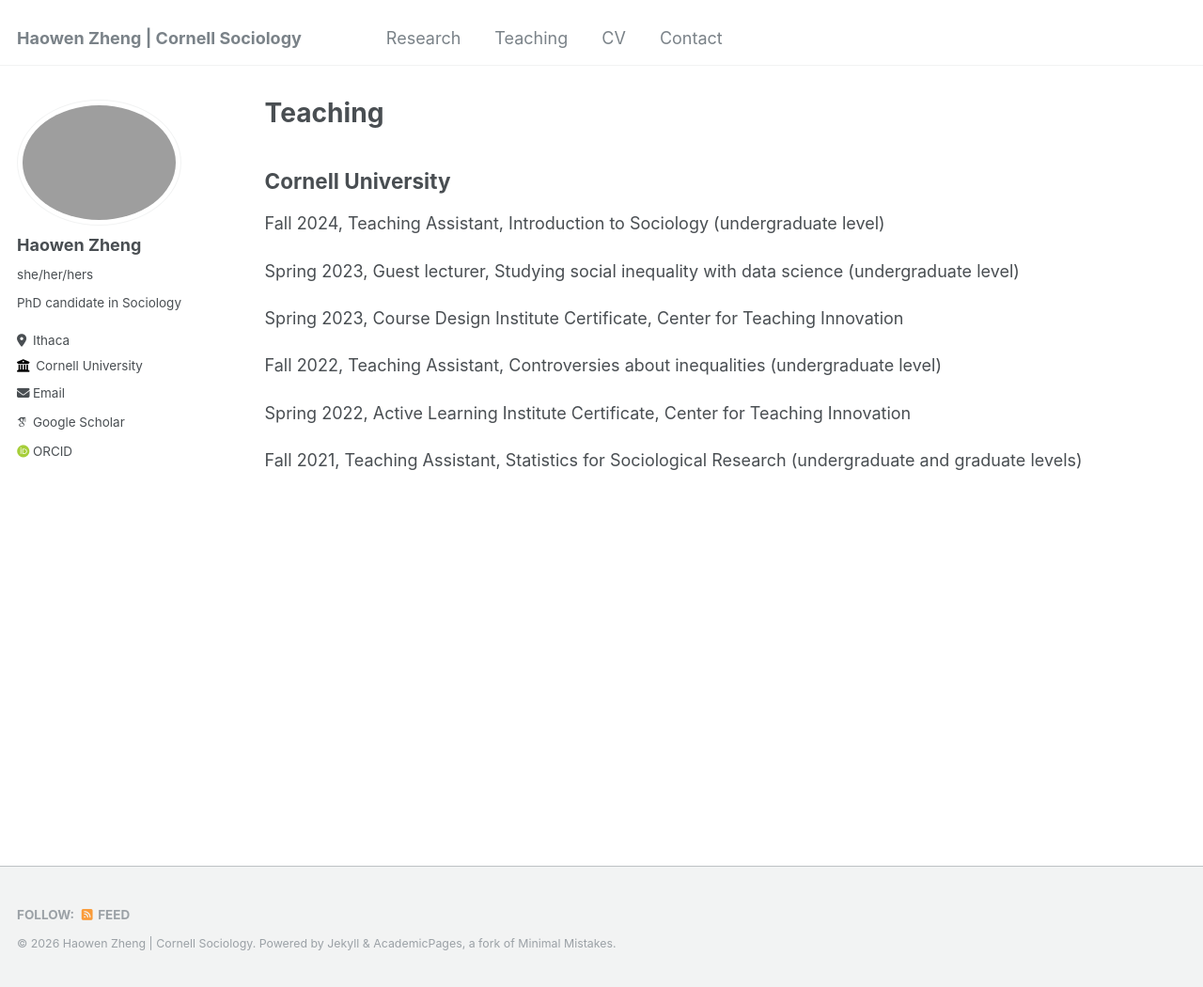
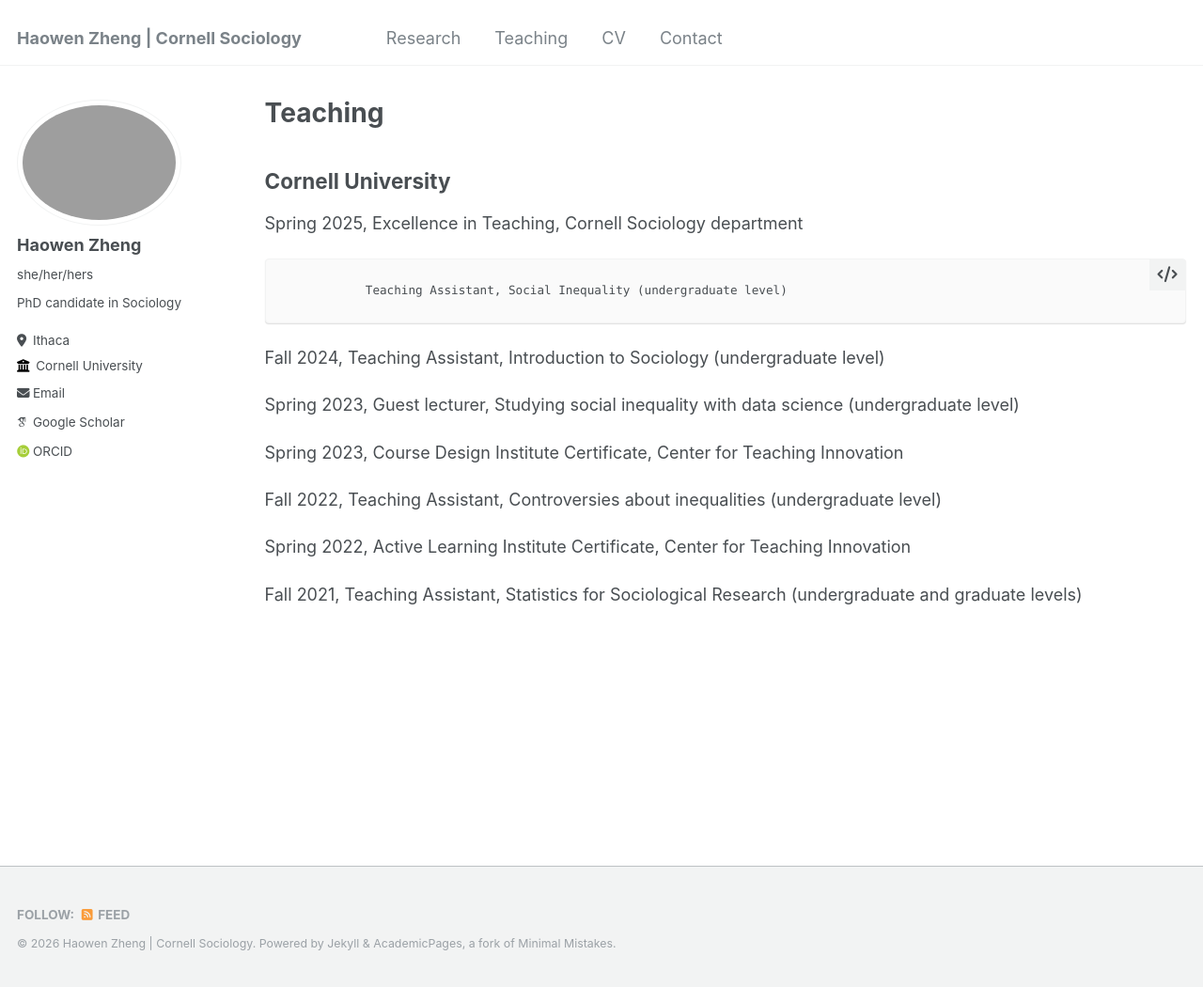
Before and after one commit to haowenzhg/haowenzhg.github.io, a Jekyll site: the page built from _pages/teaching.md, in a window 1280 px wide and 1050 px high. Shown: the whole window at 94% size. Built offline with Jekyll 4.4.1, drawn with Linux system fonts in a browser that asks for light colours; some web fonts are replaced.

Commit message:
Update teaching.md

```diff
--- a/_pages/teaching.md
+++ b/_pages/teaching.md
@@ -7,14 +7,18 @@ author_profile: true
 
 ## Cornell University
 
-Fall 2024, Teaching Assistant, Introduction to Sociology (undergraduate level)
+Spring 2025, Excellence in Teaching, Cornell Sociology department
+
+	           Teaching Assistant, Social Inequality (undergraduate level)
+
+Fall 2024,   Teaching Assistant, Introduction to Sociology (undergraduate level)
 
 Spring 2023, Guest lecturer, Studying social inequality with data science (undergraduate level)
 
 Spring 2023, Course Design Institute Certificate, Center for Teaching Innovation
 
-Fall 2022, Teaching Assistant, Controversies about inequalities (undergraduate level)
+Fall 2022,   Teaching Assistant, Controversies about inequalities (undergraduate level)
 
 Spring 2022, Active Learning Institute Certificate, Center for Teaching Innovation
 
-Fall 2021, Teaching Assistant, Statistics for Sociological Research (undergraduate and graduate levels)
+Fall 2021,   Teaching Assistant, Statistics for Sociological Research (undergraduate and graduate levels)
```
